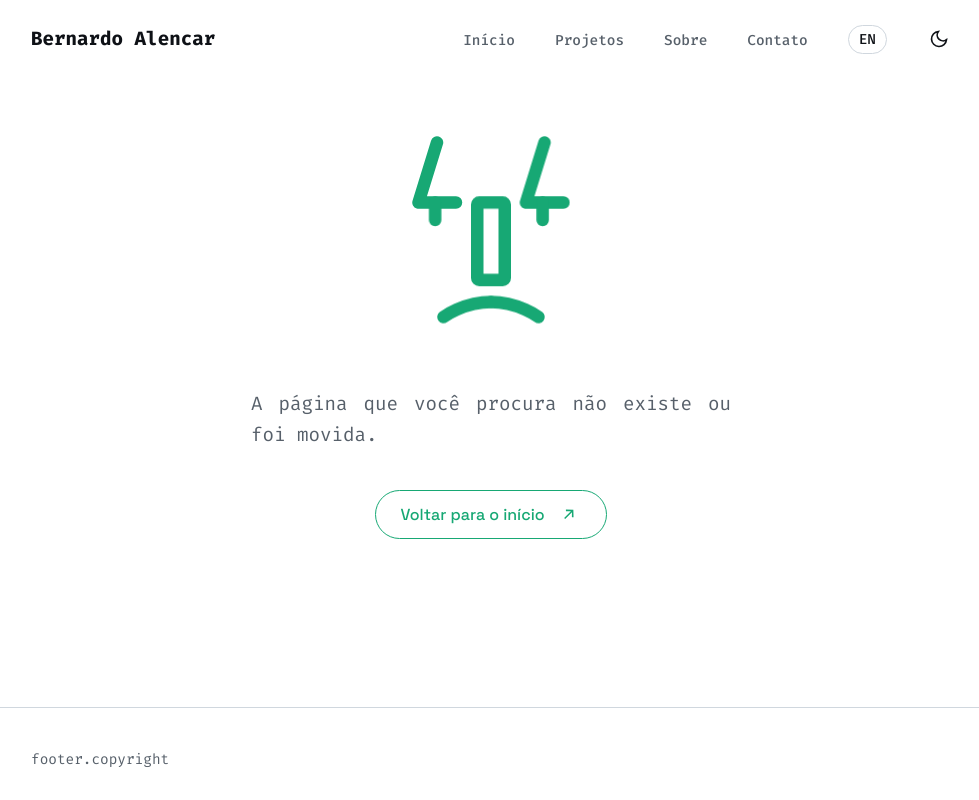
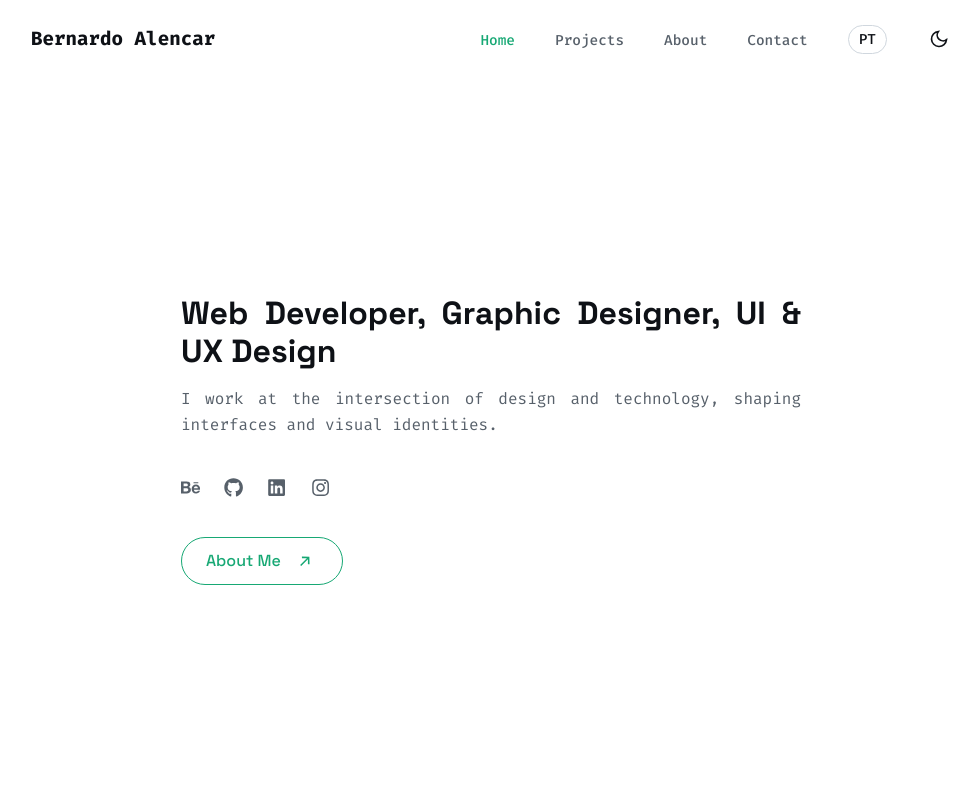
Before and after one commit to F-Bernardo-09/bernardo.dev, a React (Vite) app: page /en in a window 1280 px wide. Shown: the top 800 px of the page, without its empty margins (149-1128 px from the left). Built offline with nearby package versions, Linux system fonts and the light colour scheme.

Commit message:
Adiciona SEO dinâmico e rotas localizadas (/pt, /en)

```diff
--- a/src/App.tsx
+++ b/src/App.tsx
@@ -9,10 +9,17 @@ import HomePage from "./pages/HomePage";
 import AboutPage from "./pages/AboutPage";
 import ProjectsPage from "./pages/ProjectsPage";
 import NotFoundPage from "./pages/NotFoundPage";
+import SEO from "./components/SEO/SEO";
+import { getSupportedLanguage } from "./utils/localizedPath";
 
 function App() {
+  const location = window.location;
+  const urlLanguage = getSupportedLanguage(location.pathname.split("/")[1]);
+
   useEffect(() => {
-    document.documentElement.lang = i18n.language;
+    if (i18n.language !== urlLanguage) {
+      void i18n.changeLanguage(urlLanguage);
+    }
 
     function handleLanguageChange(lng: string) {
       document.documentElement.lang = lng;
@@ -23,11 +30,12 @@ function App() {
     return () => {
       i18n.off("languageChanged", handleLanguageChange);
     };
-  }, []);
+  }, [urlLanguage]);
 
   return (
     <ThemeProvider>
       <BrowserRouter>
+        <SEO />
         <Header />
         <ScrollToTop />
         <main>
@@ -35,6 +43,12 @@ function App() {
             <Route path="/" element={<HomePage />} />
             <Route path="/about" element={<AboutPage />} />
             <Route path="/projects" element={<ProjectsPage />} />
+            <Route path="/pt" element={<HomePage />} />
+            <Route path="/pt/about" element={<AboutPage />} />
+            <Route path="/pt/projects" element={<ProjectsPage />} />
+            <Route path="/en" element={<HomePage />} />
+            <Route path="/en/about" element={<AboutPage />} />
+            <Route path="/en/projects" element={<ProjectsPage />} />
             <Route path="*" element={<NotFoundPage />} />
           </Routes>
         </main>
--- a/src/components/Header/Header.tsx
+++ b/src/components/Header/Header.tsx
@@ -6,6 +6,7 @@ import { useTranslation } from "react-i18next";
 import NaveMenu from "./NaveMenu";
 import ThemeToggle from "./ThemeToggle";
 import LangSwitcher from "./LangSwitcher";
+import { localizedPath } from "../../utils/localizedPath";
 
 const HeaderWrapper = styled.header`
   margin: 0;
@@ -75,7 +76,7 @@ const NavigationMenu = styled.ul`
 `;
 
 export default function Header() {
-  const { t } = useTranslation("common");
+  const { t, i18n } = useTranslation("common");
   const headerRef = useRef<HTMLElement>(null);
 
   useEffect(() => {
@@ -98,7 +99,7 @@ export default function Header() {
       <div className="container">
         <Navbar>
           <BrandLogo
-            to="/"
+            to={localizedPath("/", i18n.language)}
             aria-label={t("header.logoAlt")}
             title={t("header.title")}
           >
--- a/src/components/Header/NaveMenu.tsx
+++ b/src/components/Header/NaveMenu.tsx
@@ -7,6 +7,7 @@ import {
 import { useEffect } from "react";
 import { useTranslation } from "react-i18next";
 import { useScrollSpy } from "../../hooks/useScrollSpy";
+import { localizedPath } from "../../utils/localizedPath";
 
 const linkStyles = `
   color: var(--text-secondary);
@@ -65,10 +66,10 @@ function waitForImagesThenScroll(id: string) {
 }
 
 export default function NaveMenu() {
-  const { t } = useTranslation("common");
+  const { t, i18n } = useTranslation("common");
   const location = useLocation();
   const navigate = useNavigate();
-  const isHome = location.pathname === "/";
+  const isHome = /^\/(pt|en)?\/?$/.test(location.pathname);
   const activeSection = useScrollSpy(isHome ? ["home", "contact"] : []);
 
   const homeIsActive = isHome && activeSection === "home";
@@ -88,9 +89,9 @@ export default function NaveMenu() {
     e.preventDefault();
     if (isHome) {
       waitForImagesThenScroll(id);
-      navigate(`/#${id}`, { replace: true });
+      navigate(`${localizedPath("/", i18n.language)}#${id}`, { replace: true });
     } else {
-      navigate(`/#${id}`);
+      navigate(`${localizedPath("/", i18n.language)}#${id}`);
     }
   }
 
@@ -98,7 +99,7 @@ export default function NaveMenu() {
     <>
       <li>
         <AnchorLink
-          href="/#home"
+          href={`${localizedPath("/", i18n.language)}#home`}
           aria-label={t("header.nav.home.ariaLabel")}
           $active={homeIsActive}
           onClick={(e) => handleAnchorClick(e, "home")}
@@ -108,7 +109,7 @@ export default function NaveMenu() {
       </li>
       <li>
         <NavLink
-          to={t("header.nav.projects.link")}
+          to={localizedPath("/projects", i18n.language)}
           aria-label={t("header.nav.projects.ariaLabel")}
         >
           {t("header.nav.projects.label")}
@@ -116,7 +117,7 @@ export default function NaveMenu() {
       </li>
       <li>
         <NavLink
-          to={t("header.nav.about.link")}
+          to={localizedPath("/about", i18n.language)}
           aria-label={t("header.nav.about.ariaLabel")}
         >
           {t("header.nav.about.label")}
@@ -124,7 +125,7 @@ export default function NaveMenu() {
       </li>
       <li>
         <AnchorLink
-          href="/#contact"
+          href={`${localizedPath("/", i18n.language)}#contact`}
           aria-label={t("header.nav.contact.ariaLabel")}
           $active={contactIsActive}
           onClick={(e) => handleAnchorClick(e, "contact")}
--- /dev/null
+++ b/src/components/SEO/SEO.tsx
@@ -0,0 +1,93 @@
+import { useEffect } from "react";
+import { useLocation } from "react-router-dom";
+import { useTranslation } from "react-i18next";
+import { getSupportedLanguage, localizedPath } from "../../utils/localizedPath";
+
+const SITE_URL = "https://bernardo.dev";
+const OG_IMAGE_URL = `${SITE_URL}/og-image.webp`;
+
+function setMeta(
+  attribute: "name" | "property",
+  value: string,
+  content: string,
+) {
+  let element = document.head.querySelector<HTMLMetaElement>(
+    value
+      ? `meta[${attribute}="${value}"]`
+      : `meta[${attribute}="description"]`,
+  );
+
+  if (!element) {
+    element = document.createElement("meta");
+    element.setAttribute(attribute, value || "description");
+    document.head.appendChild(element);
+  }
+
+  element.content = content;
+}
+
+export default function SEO() {
+  const { t, i18n } = useTranslation("common");
+  const { pathname } = useLocation();
+
+  useEffect(() => {
+    const segments = pathname.split("/").filter(Boolean);
+    const language = getSupportedLanguage(segments[0]);
+    const page =
+      segments[0] === "pt" || segments[0] === "en" ? segments[1] : segments[0];
+    const pageKey = page === "about" || page === "projects" ? page : "home";
+    const routePath = pageKey === "home" ? "/" : `/${pageKey}`;
+    const canonicalPath = localizedPath(routePath, language);
+    const canonicalUrl = `${SITE_URL}${canonicalPath}`;
+    const title = t(`seo.${pageKey}.title`);
+    const description = t(`seo.${pageKey}.description`);
+
+    document.title = title;
+    document.documentElement.lang = language === "en" ? "en" : "pt-BR";
+
+    let canonical = document.head.querySelector<HTMLLinkElement>(
+      'link[rel="canonical"]',
+    );
+    if (!canonical) {
+      canonical = document.createElement("link");
+      canonical.rel = "canonical";
+      document.head.appendChild(canonical);
+    }
+    canonical.href = canonicalUrl;
+
+    setMeta("name", "description", description);
+    setMeta("property", "og:title", title);
+    setMeta("property", "og:description", description);
+    setMeta("property", "og:url", canonicalUrl);
+    setMeta("property", "og:image", OG_IMAGE_URL);
+    setMeta("property", "og:image:type", "image/webp");
+    setMeta("property", "og:image:width", "1201");
+    setMeta("property", "og:image:height", "631");
+    setMeta("property", "og:locale", language === "en" ? "en_US" : "pt_BR");
+    setMeta("name", "twitter:title", title);
+    setMeta("name", "twitter:description", description);
+    setMeta("name", "twitter:image", OG_IMAGE_URL);
+
+    document.head
+      .querySelectorAll('link[rel="alternate"][data-seo-language]')
+      .forEach((element) => element.remove());
+
+    for (const alternateLanguage of ["pt", "en"] as const) {
+      const alternate = document.createElement("link");
+      alternate.rel = "alternate";
+      alternate.hreflang = alternateLanguage;
+      alternate.href = `${SITE_URL}${localizedPath(routePath, alternateLanguage)}`;
+      alternate.dataset.seoLanguage = alternateLanguage;
+      document.head.appendChild(alternate);
+    }
+
+    const xDefault = document.createElement("link");
+    xDefault.rel = "alternate";
+    xDefault.hreflang = "x-default";
+    xDefault.href = `${SITE_URL}${localizedPath(routePath, "pt")}`;
+    xDefault.dataset.seoLanguage = "x-default";
+    document.head.appendChild(xDefault);
+  }, [i18n.language, pathname, t]);
+
+  return null;
+}
--- a/src/pages/NotFoundPage.tsx
+++ b/src/pages/NotFoundPage.tsx
@@ -1,5 +1,6 @@
 import styled, { keyframes } from "styled-components";
 import { Link } from "react-router-dom";
+import { localizedPath } from "../utils/localizedPath";
 import { useTranslation } from "react-i18next";
 import FaceIcon from "../components/FaceIcon/FaceIcon";
 import Button from "../components/Button/Button";
@@ -56,6 +57,7 @@ const IconWrapper = styled.div`
 
 export default function NotFoundPage() {
   const { t } = useTranslation("system");
+  const { i18n } = useTranslation("common");
 
   return (
     <div className="container">
@@ -65,7 +67,11 @@ export default function NotFoundPage() {
         </IconWrapper>
         <Message>{t("notFound.message")}</Message>
         <ButtonWrapper>
-          <Button as={Link} aria-label={t("notFound.buttonAriaLabel")} to="/">
+          <Button
+            as={Link}
+            aria-label={t("notFound.buttonAriaLabel")}
+            to={localizedPath("/", i18n.language)}
+          >
             {t("notFound.buttonLabel")}
           </Button>
         </ButtonWrapper>
--- /dev/null
+++ b/src/utils/localizedPath.ts
@@ -0,0 +1,16 @@
+export type SupportedLanguage = "pt" | "en";
+
+export function getSupportedLanguage(
+  value: string | undefined,
+): SupportedLanguage {
+  return value === "en" ? "en" : "pt";
+}
+
+export function localizedPath(
+  path: string,
+  language: SupportedLanguage | string,
+): string {
+  const normalizedPath =
+    path === "/" ? "" : path.startsWith("/") ? path : `/${path}`;
+  return `/${getSupportedLanguage(language)}${normalizedPath}`;
+}
```
